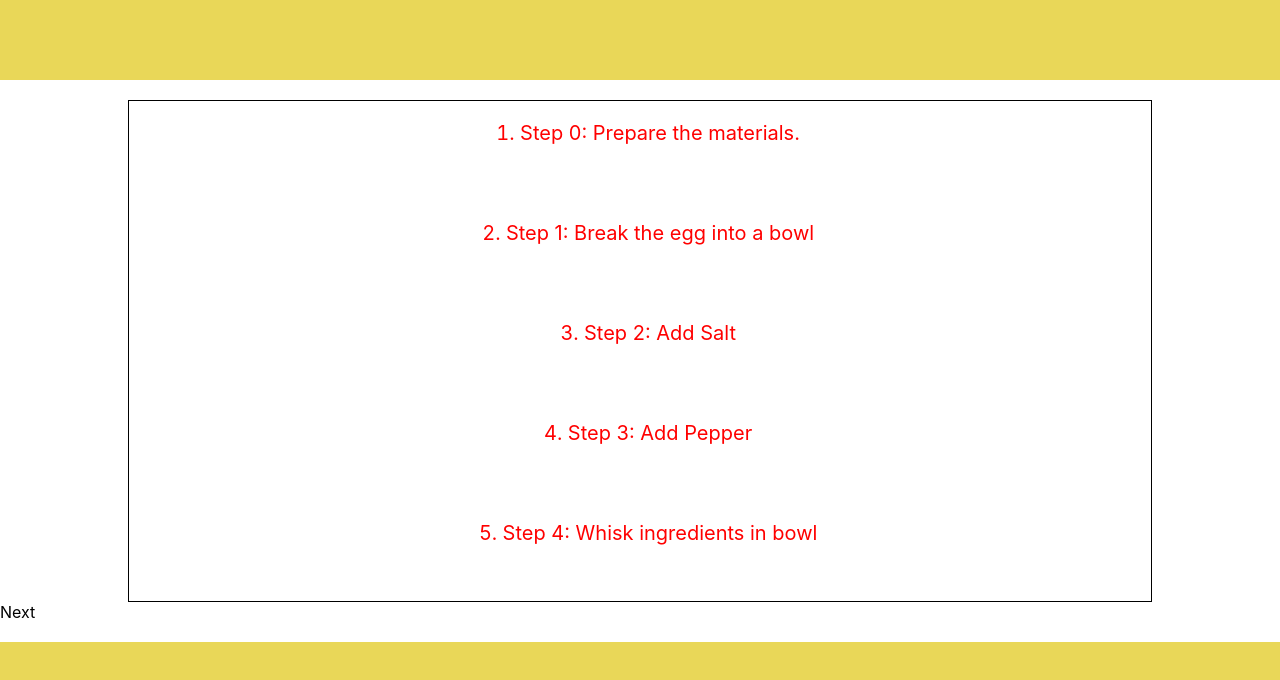
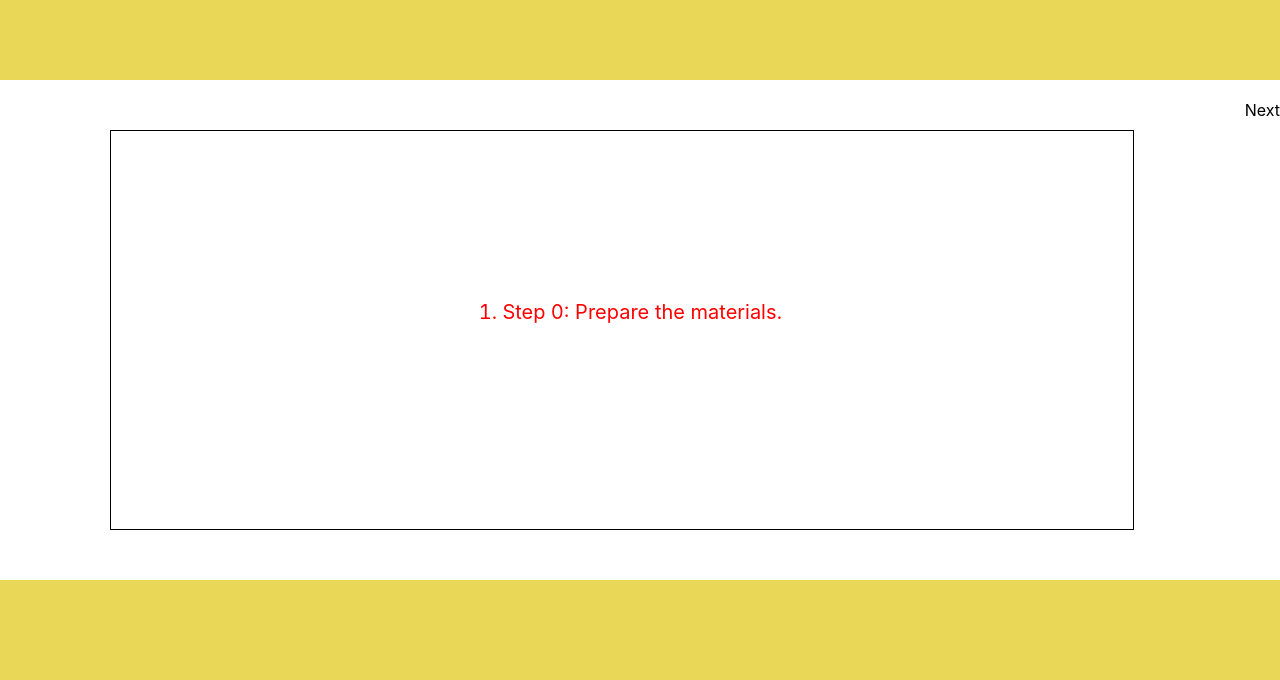
Before and after one commit to crfmc/Sous-next, a Next.js app: page / in a window 1280 px wide. Shown: the top 680 px of the page. Built offline with nearby package versions, Linux system fonts and the light colour scheme.

Commit message:
remove unused styling

```diff
--- a/styles/components/_stepper.scss
+++ b/styles/components/_stepper.scss
@@ -8,19 +8,14 @@ html {
     // top-level container
     &-container {
         position: absolute;
+        display: flex;
         overflow-y: scroll;
         scroll-snap-type: mandatory;
         width: 100%;
+        height: 500px;
         background-color: white;
         padding-top: 20px;
         padding-bottom: 20px;
-
-        // test
-        // display: flex;
-        // align-items: center;
-        // justify-content: space-between;
-        // flex-flow: column nowrap;
-        // font-family: monospace;
     }
 
     &-overlay {
@@ -35,22 +30,18 @@ html {
     }
 
     &-text {
-        height: 100%;
         display: flex;
         flex-direction: column;
-        // justify-content: space-between;
         flex-flow: column nowrap;
+        width: 80%;
+        height: 400px;
         font-size: 20px;
         margin: auto;
-        // text-align: center;
         scroll-snap-type: y mandatory;
-        overflow: hidden;
-        width: 80%;
-        // height: 100%;
+        overflow-y: scroll;
+        // overflow-y: visible;
 
         border: 1px solid black;
-        // width: 256px;
-        // height: 256px;
         flex-flow: column nowrap;
 
         @media (prefers-color-scheme: dark) {
@@ -58,13 +49,25 @@ html {
 
 
         &-block {
-            text-align: center;
+            text-align: left;
             scroll-snap-align: center;
             flex: none;
             margin: auto;
             height: 100px;
-            // margin-top: 200px;
+            margin-top: 100px;
+            margin-bottom: 100px;
             color: red;
+
+            &:first-of-type {
+                margin-top: 150px;
+            }
+            &:last-of-type {
+                margin-bottom: 150px;
+            }
+
+            &::marker {
+                // content: "Step";
+            }
 
             // margin-bottom: 100px;
 
```
